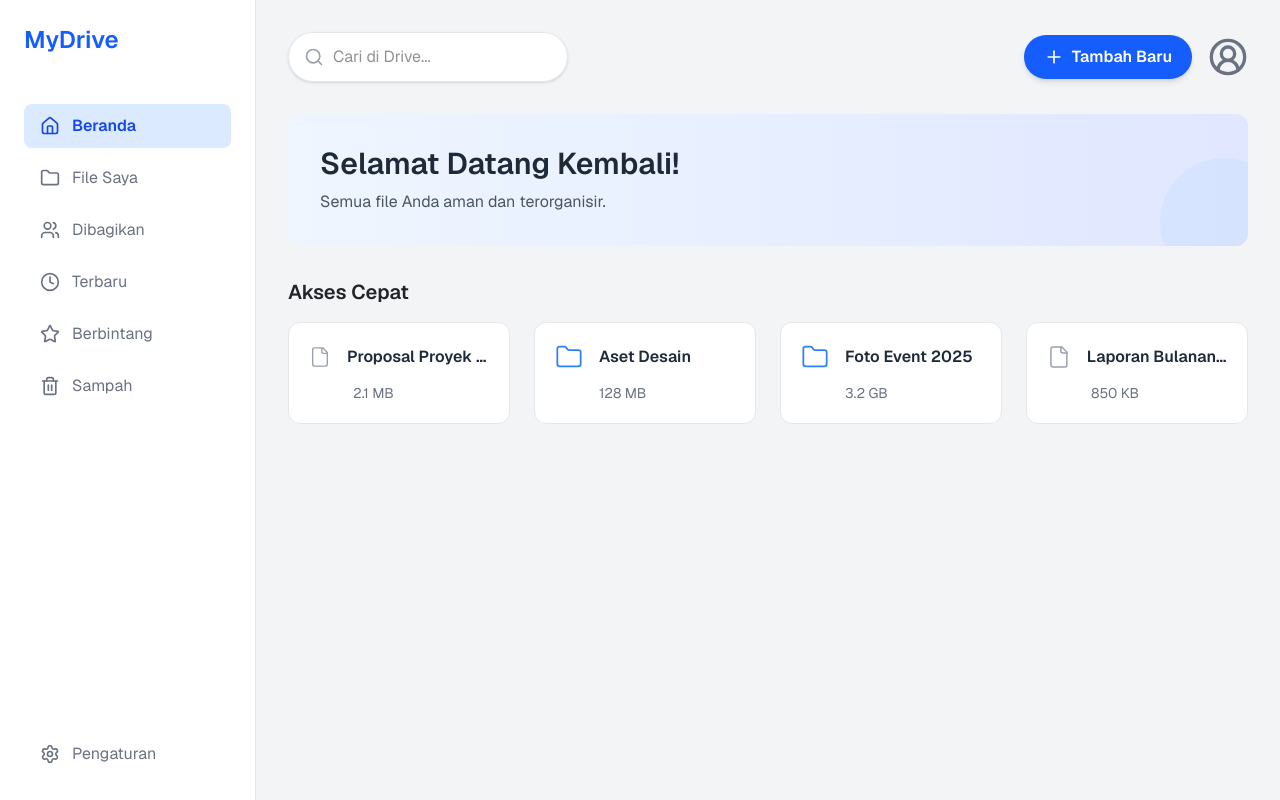
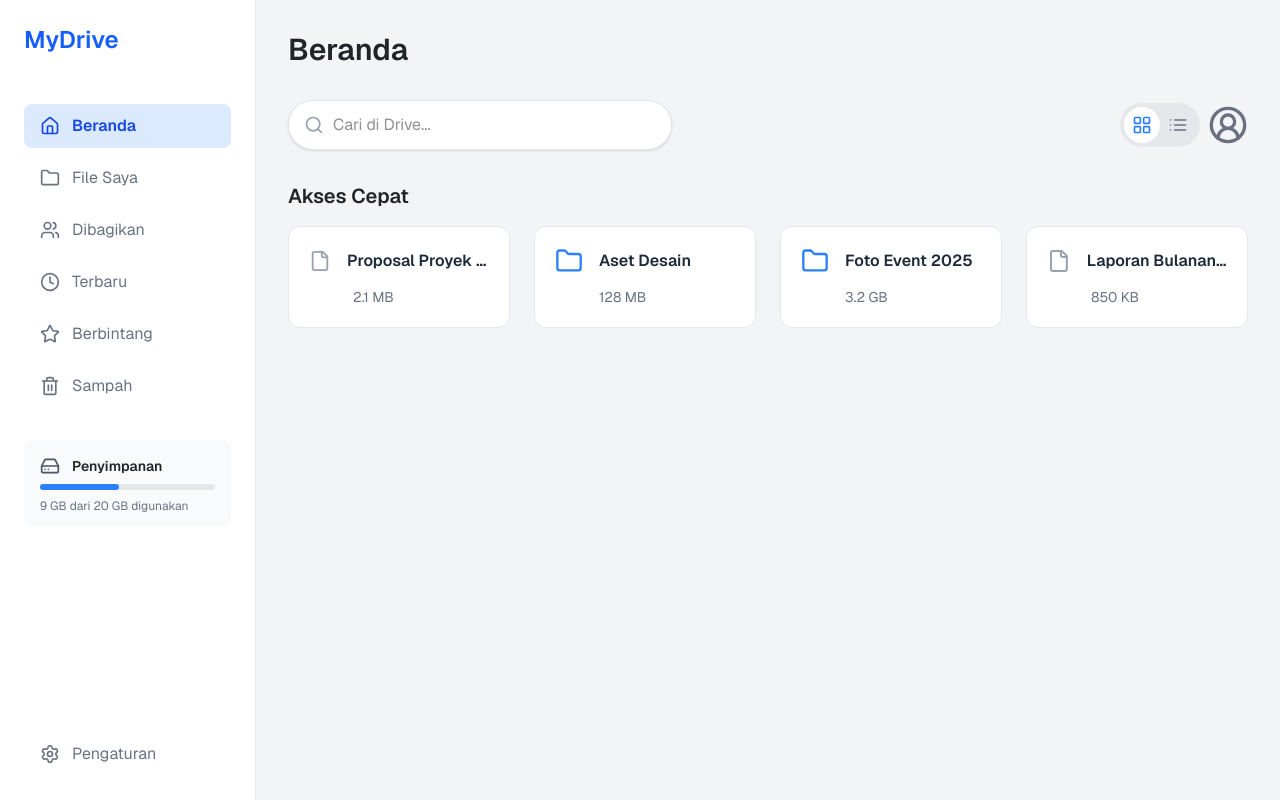
Before and after one commit to azharanggakusuma/mydrive, a Next.js app: page / in a window 1280 px wide. Built offline with nearby package versions, Linux system fonts and the light colour scheme.

Commit message:
feat: add storage status component and enhance header with view mode toggle

```diff
--- a/app/page.tsx
+++ b/app/page.tsx
@@ -14,14 +14,15 @@ import {
   Clock,
   UserCircle2,
   Menu,
+  HardDrive,
+  LayoutGrid,
+  List,
 } from "lucide-react";
 
 // ============================================================================
 // KOMPONEN-KOMPONEN LOKAL
-// Semua komponen didefinisikan di sini untuk menghindari error impor
 // ============================================================================
 
-// --- Komponen Sidebar ---
 type NavItemProps = {
   icon: React.ReactNode;
   label: string;
@@ -40,6 +41,19 @@ const NavItem = ({ icon, label, isActive = false }: NavItemProps) => {
     );
 };
 
+const StorageStatus = () => (
+    <div className="mt-8 px-4 pt-4 pb-3 bg-gray-50 dark:bg-gray-800/50 rounded-lg">
+        <div className="flex items-center gap-3 mb-2">
+            <HardDrive size={20} className="text-gray-600 dark:text-gray-400" />
+            <span className="font-semibold text-sm">Penyimpanan</span>
+        </div>
+        <div className="w-full bg-gray-200 dark:bg-gray-700 rounded-full h-1.5 mb-2">
+            <div className="bg-blue-500 h-1.5 rounded-full" style={{ width: "45%" }}></div>
+        </div>
+        <p className="text-xs text-gray-500 dark:text-gray-400">9 GB dari 20 GB digunakan</p>
+    </div>
+);
+
 const SidebarContent = () => (
     <div className="w-64 h-full bg-white dark:bg-gray-900/50 p-6 flex flex-col justify-between border-r border-gray-200 dark:border-gray-800">
         <div>
@@ -52,6 +66,7 @@ const SidebarContent = () => (
                 <NavItem icon={<Star size={20} />} label="Berbintang" />
                 <NavItem icon={<Trash2 size={20} />} label="Sampah" />
             </nav>
+            <StorageStatus />
         </div>
         <div>
             <NavItem icon={<Settings size={20} />} label="Pengaturan" />
@@ -59,15 +74,15 @@ const SidebarContent = () => (
     </div>
 );
 
-
-// --- Komponen Header ---
 type HeaderProps = {
   onMenuClick: () => void;
+  viewMode: 'grid' | 'list';
+  onViewChange: (mode: 'grid' | 'list') => void;
 };
 
-const Header = ({ onMenuClick }: HeaderProps) => (
-  <header className="flex justify-between items-center mb-8 w-full">
-    <div className="flex items-center gap-4">
+const Header = ({ onMenuClick, viewMode, onViewChange }: HeaderProps) => (
+  <header className="flex justify-between items-center mb-8 w-full gap-4">
+    <div className="flex items-center gap-4 flex-1">
       <button onClick={onMenuClick} className="lg:hidden p-2 rounded-md hover:bg-gray-200 dark:hover:bg-gray-800 transition-colors" aria-label="Toggle Menu">
         <Menu size={24} />
       </button>
@@ -76,16 +91,20 @@ const Header = ({ onMenuClick }: HeaderProps) => (
         <input type="text" placeholder="Cari di Drive..." className="w-full pl-11 pr-4 py-3 rounded-full bg-white dark:bg-gray-800 border border-gray-200 dark:border-gray-700 focus:outline-none focus:ring-2 focus:ring-blue-500 focus:border-transparent transition-all shadow-sm hover:shadow-md" />
       </div>
     </div>
-    <div className="flex items-center gap-4">
-      <button className="hidden sm:flex items-center gap-2 px-5 py-2.5 rounded-full bg-blue-600 text-white hover:bg-blue-700 transition-all duration-300 font-semibold shadow-md hover:shadow-lg transform hover:-translate-y-0.5">
-        <Plus size={20} /> Tambah Baru
+    <div className="flex items-center gap-2">
+        <div className="hidden sm:flex items-center bg-gray-200 dark:bg-gray-800 p-1 rounded-full">
+            <button onClick={() => onViewChange('grid')} className={`p-2 rounded-full transition-colors ${viewMode === 'grid' ? 'bg-white dark:bg-gray-700 text-blue-500' : 'text-gray-500 hover:text-blue-500'}`}>
+                <LayoutGrid size={20} />
             </button>
+            <button onClick={() => onViewChange('list')} className={`p-2 rounded-full transition-colors ${viewMode === 'list' ? 'bg-white dark:bg-gray-700 text-blue-500' : 'text-gray-500 hover:text-blue-500'}`}>
+                <List size={20} />
+            </button>
+        </div>
         <UserCircle2 size={40} className="text-gray-500 cursor-pointer" />
     </div>
   </header>
 );
 
-// --- Komponen WelcomeBanner ---
 const WelcomeBanner = () => (
   <div className="bg-gradient-to-r from-blue-50 to-indigo-100 dark:from-gray-800 dark:to-blue-900/50 rounded-xl p-8 mb-8 relative overflow-hidden">
     <div className="z-10 relative">
@@ -96,38 +115,6 @@ const WelcomeBanner = () => (
   </div>
 );
 
-// --- Komponen FileGrid ---
-const filesData = [
-  { name: "Proposal Proyek Q4.pdf", type: "file" as const, size: "2.1 MB" },
-  { name: "Aset Desain", type: "folder" as const, size: "128 MB" },
-  { name: "Foto Event 2025", type: "folder" as const, size: "3.2 GB" },
-  { name: "Laporan Bulanan.xlsx", type: "file" as const, size: "850 KB" },
-];
-
-type FileCardProps = { name: string; type: "file" | "folder"; size: string; };
-
-const FileCard = ({ name, type, size }: FileCardProps) => (
-  <div className="bg-white dark:bg-gray-800 p-5 rounded-xl border border-gray-200 dark:border-gray-700 hover:border-blue-500 hover:shadow-lg hover:-translate-y-1 transition-all duration-300 cursor-pointer group">
-    <div className="flex items-center gap-4 mb-3">
-      {type === "folder"
-        ? <Folder className="text-blue-500 group-hover:text-blue-600 transition-colors" size={28} strokeWidth={1.5} />
-        : <File className="text-gray-400 group-hover:text-gray-500 transition-colors" size={28} strokeWidth={1.5} />}
-      <span className="font-semibold text-gray-800 dark:text-gray-200 truncate">{name}</span>
-    </div>
-    <p className="text-sm text-gray-500 dark:text-gray-400 pl-11">{size}</p>
-  </div>
-);
-
-const FileGrid = () => (
-  <div>
-    <h2 className="text-xl font-semibold mb-4">Akses Cepat</h2>
-    <div className="grid grid-cols-1 sm:grid-cols-2 xl:grid-cols-4 gap-6">
-      {filesData.map((file, index) => <FileCard key={index} {...file} />)}
-    </div>
-  </div>
-);
-
-// --- Komponen EmptyState ---
 const EmptyState = () => (
   <div className="text-center py-16 px-8 bg-gray-50 dark:bg-gray-800 rounded-lg border-2 border-dashed border-gray-300 dark:border-gray-600">
     <Folder size={64} className="mx-auto text-gray-400 mb-4" />
@@ -139,6 +126,57 @@ const EmptyState = () => (
   </div>
 );
 
+const filesData = [
+  { name: "Proposal Proyek Q4.pdf", type: "file" as const, size: "2.1 MB", modified: "Kemarin" },
+  { name: "Aset Desain", type: "folder" as const, size: "128 MB", modified: "2 hari lalu" },
+  { name: "Foto Event 2025", type: "folder" as const, size: "3.2 GB", modified: "5 Sep 2025" },
+  { name: "Laporan Bulanan.xlsx", type: "file" as const, size: "850 KB", modified: "28 Agu 2025" },
+];
+
+type FileItem = typeof filesData[0];
+
+const FileCard = ({ name, type, size }: FileItem) => (
+  <div className="bg-white dark:bg-gray-800 p-5 rounded-xl border border-gray-200 dark:border-gray-700 hover:border-blue-500 hover:shadow-lg hover:-translate-y-1 transition-all duration-300 cursor-pointer group">
+    <div className="flex items-center gap-4 mb-3">
+      {type === "folder" ? <Folder className="text-blue-500 group-hover:text-blue-600" size={28} /> : <File className="text-gray-400 group-hover:text-gray-500" size={28} />}
+      <span className="font-semibold text-gray-800 dark:text-gray-200 truncate">{name}</span>
+    </div>
+    <p className="text-sm text-gray-500 dark:text-gray-400 pl-11">{size}</p>
+  </div>
+);
+
+const FileRow = ({ name, type, size, modified }: FileItem) => (
+    <div className="grid grid-cols-12 gap-4 items-center px-4 py-3 rounded-lg hover:bg-gray-100 dark:hover:bg-gray-800 transition-colors cursor-pointer">
+        <div className="col-span-6 flex items-center gap-4">
+            {type === "folder" ? <Folder className="text-blue-500" size={20} /> : <File className="text-gray-400" size={20} />}
+            <span className="font-medium truncate">{name}</span>
+        </div>
+        <div className="col-span-3 text-sm text-gray-500 dark:text-gray-400">{modified}</div>
+        <div className="col-span-3 text-sm text-gray-500 dark:text-gray-400">{size}</div>
+    </div>
+);
+
+const FileAccess = ({ viewMode }: { viewMode: 'grid' | 'list' }) => (
+  <div>
+    <h2 className="text-xl font-semibold mb-4">Akses Cepat</h2>
+    {viewMode === 'grid' ? (
+      <div className="grid grid-cols-1 sm:grid-cols-2 xl:grid-cols-4 gap-6">
+        {filesData.map((file, index) => <FileCard key={index} {...file} />)}
+      </div>
+    ) : (
+      <div className="bg-white dark:bg-gray-800/50 p-2 rounded-lg">
+          <div className="grid grid-cols-12 gap-4 px-4 pb-2 border-b border-gray-200 dark:border-gray-700">
+              <div className="col-span-6 text-sm font-semibold text-gray-600 dark:text-gray-400">Nama</div>
+              <div className="col-span-3 text-sm font-semibold text-gray-600 dark:text-gray-400">Terakhir diubah</div>
+              <div className="col-span-3 text-sm font-semibold text-gray-600 dark:text-gray-400">Ukuran file</div>
+          </div>
+          <div className="mt-2 flex flex-col gap-1">
+            {filesData.map((file, index) => <FileRow key={index} {...file} />)}
+          </div>
+      </div>
+    )}
+  </div>
+);
 
 // ============================================================================
 // KOMPONEN HALAMAN UTAMA
@@ -146,32 +184,27 @@ const EmptyState = () => (
 
 export default function DrivePage() {
   const [isSidebarOpen, setSidebarOpen] = useState(false);
+  const [viewMode, setViewMode] = useState<'grid' | 'list'>('grid');
   const hasFiles = filesData.length > 0;
 
-  const toggleSidebar = () => {
-    setSidebarOpen(!isSidebarOpen);
-  };
+  const toggleSidebar = () => setSidebarOpen(!isSidebarOpen);
 
   return (
     <div className="flex h-screen w-full bg-gray-100 dark:bg-black overflow-hidden">
-      {/* Sidebar Desktop */}
-      <div className="hidden lg:block flex-shrink-0">
-        <SidebarContent />
-      </div>
-
-      {/* Mobile Sidebar Overlay */}
+      <div className="hidden lg:block flex-shrink-0"> <SidebarContent /> </div>
       {isSidebarOpen && <div className="fixed inset-0 bg-black/40 z-20 lg:hidden" onClick={toggleSidebar}></div>}
-
-      {/* Mobile Sidebar Content */}
       <div className={`fixed top-0 left-0 h-full z-30 transition-transform transform ${isSidebarOpen ? "translate-x-0" : "-translate-x-full"} lg:hidden`}>
         <SidebarContent />
       </div>
-
-      {/* Main Content */}
       <main className="flex-1 p-4 sm:p-6 lg:p-8 flex flex-col overflow-y-auto">
-        <Header onMenuClick={toggleSidebar} />
-        <WelcomeBanner />
-        {hasFiles ? <FileGrid /> : <EmptyState />}
+        <div className="flex items-center justify-between mb-8 w-full">
+            <h1 className="text-3xl font-bold">Beranda</h1>
+            <button className="flex sm:hidden items-center gap-2 px-4 py-2 rounded-full bg-blue-600 text-white hover:bg-blue-700 transition-colors font-semibold">
+                <Plus size={20} />
+            </button>
+        </div>
+        <Header onMenuClick={toggleSidebar} viewMode={viewMode} onViewChange={setViewMode} />
+        {hasFiles ? <FileAccess viewMode={viewMode} /> : <EmptyState />}
       </main>
     </div>
   );
```
Lines whose indentation alone changed are shown as unchanged.
